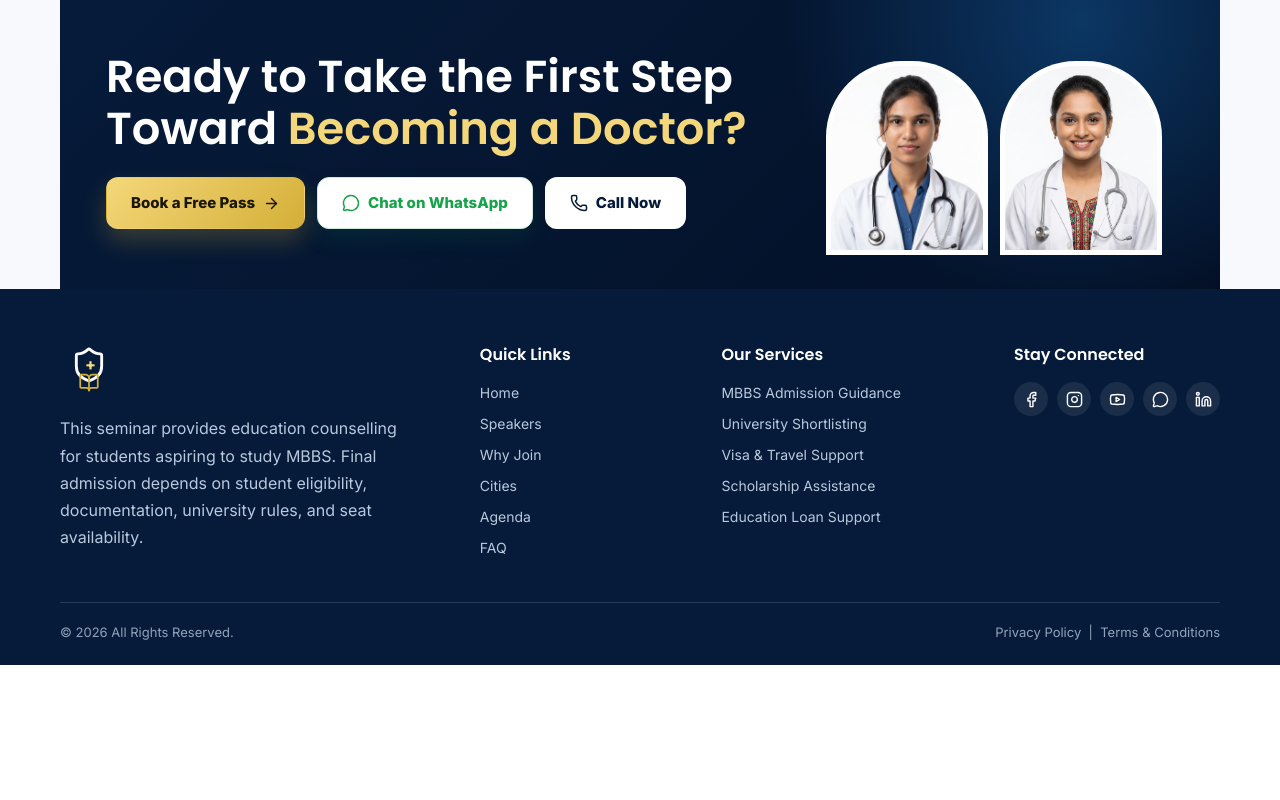
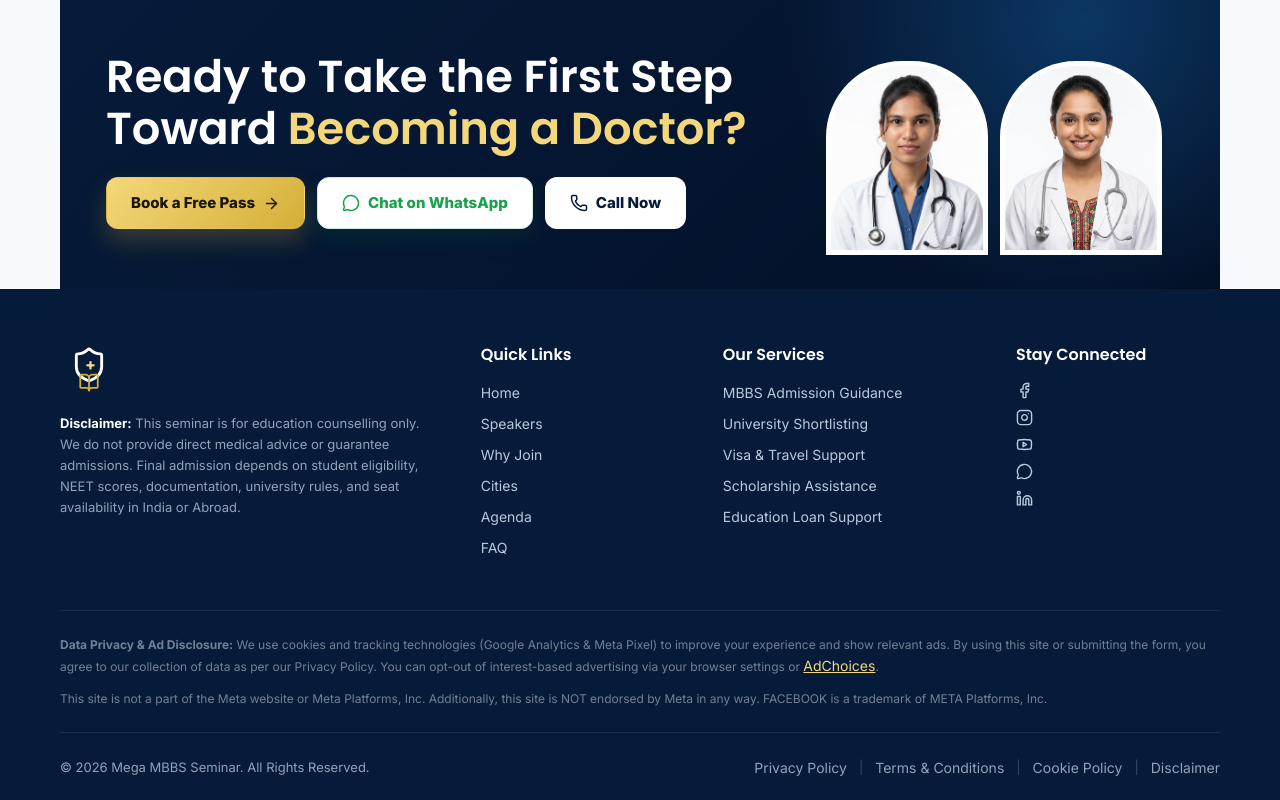
Before and after one commit to megambbs26/seminal-mbbs, a React (Vite) app: page / in a window 1280 px wide. Shown: the part 5242-6042 px from the top of the page. Before the commit the page ends 5907 px from the top, so only its background shows below. Built offline with nearby package versions, Linux system fonts and the light colour scheme.

Commit message:
chore: added Meta and Google ads compliance footer sections

```diff
--- a/src/App.tsx
+++ b/src/App.tsx
@@ -506,11 +506,10 @@ function Footer() {
   return (
     <footer className="footer">
       <div className="container footer-grid">
-        <div>
+        <div className="footer-brand">
           <MedicalEmblem className="emblem-on-dark" />
-          <p>
-            This seminar provides education counselling for students aspiring to study MBBS. Final admission depends
-            on student eligibility, documentation, university rules, and seat availability.
+          <p className="footer-disclaimer">
+            <strong>Disclaimer:</strong> This seminar is for education counselling only. We do not provide direct medical advice or guarantee admissions. Final admission depends on student eligibility, NEET scores, documentation, university rules, and seat availability in India or Abroad.
           </p>
         </div>
         <div>
@@ -532,9 +531,31 @@ function Footer() {
           </div>
         </div>
       </div>
+
+      <div className="container footer-compliance">
+        <div className="compliance-text">
+          <p>
+            <strong>Data Privacy & Ad Disclosure:</strong> We use cookies and tracking technologies (Google Analytics & Meta Pixel) to improve your experience and show relevant ads. By using this site or submitting the form, you agree to our collection of data as per our Privacy Policy. You can opt-out of interest-based advertising via your browser settings or <a href="https://www.aboutads.info/choices" target="_blank" rel="noreferrer">AdChoices</a>.
+          </p>
+          <p>
+            This site is not a part of the Meta website or Meta Platforms, Inc. Additionally, this site is NOT endorsed by Meta in any way. FACEBOOK is a trademark of META Platforms, Inc.
+          </p>
+        </div>
+      </div>
+
       <div className="container footer-bottom">
-        <span>© 2026 All Rights Reserved.</span>
-        <span>Privacy Policy&nbsp;&nbsp;|&nbsp;&nbsp;Terms & Conditions</span>
+        <div className="footer-copyright">
+          © 2026 Mega MBBS Seminar. All Rights Reserved.
+        </div>
+        <div className="footer-legal">
+          <a href="#home">Privacy Policy</a>
+          <span className="sep">|</span>
+          <a href="#home">Terms & Conditions</a>
+          <span className="sep">|</span>
+          <a href="#home">Cookie Policy</a>
+          <span className="sep">|</span>
+          <a href="#home">Disclaimer</a>
+        </div>
       </div>
     </footer>
   );
--- a/src/index.css
+++ b/src/index.css
@@ -1433,10 +1433,23 @@ img {
   gap: 38px;
 }
 
-.footer p {
-  max-width: 360px;
-  margin: 14px 0 0;
-  line-height: 1.7;
+.footer-brand {
+  display: flex;
+  flex-direction: column;
+  gap: 12px;
+}
+
+.footer-disclaimer {
+  max-width: 400px;
+  margin: 0;
+  font-size: 13px;
+  line-height: 1.6;
+  color: #91a3bb;
+}
+
+.footer-disclaimer strong {
+  color: var(--white);
+  font-weight: 700;
 }
 
 .footer h3 {
@@ -1456,31 +1469,53 @@ img {
   color: var(--soft-gold);
 }
 
-.socials {
-  display: flex;
-  gap: 9px;
-}
-
-.socials a {
-  width: 34px;
-  height: 34px;
-  display: grid;
-  place-items: center;
-  margin: 0;
-  border-radius: 50%;
-  background: rgba(255, 255, 255, 0.08);
-  color: var(--white);
+.footer-compliance {
+  margin-top: 42px;
+  padding: 24px 0;
+  border-top: 1px solid rgba(255, 255, 255, 0.08);
+  border-bottom: 1px solid rgba(255, 255, 255, 0.08);
+}
+
+.compliance-text p {
+  font-size: 12px;
+  line-height: 1.6;
+  color: #718096;
+  margin: 0 0 12px;
+}
+
+.compliance-text p:last-child {
+  margin-bottom: 0;
+}
+
+.compliance-text a {
+  display: inline;
+  color: var(--soft-gold);
+  text-decoration: underline;
 }
 
 .footer-bottom {
   display: flex;
   justify-content: space-between;
+  align-items: center;
   gap: 20px;
-  margin-top: 34px;
-  padding-top: 20px;
-  border-top: 1px solid rgba(255, 255, 255, 0.13);
+  margin-top: 24px;
   color: #91a3bb;
   font-size: 13px;
+}
+
+.footer-legal {
+  display: flex;
+  gap: 12px;
+  align-items: center;
+}
+
+.footer-legal a {
+  margin: 0;
+  display: inline;
+}
+
+.footer-legal .sep {
+  color: rgba(255, 255, 255, 0.2);
 }
 
 .sticky-whatsapp {
```
